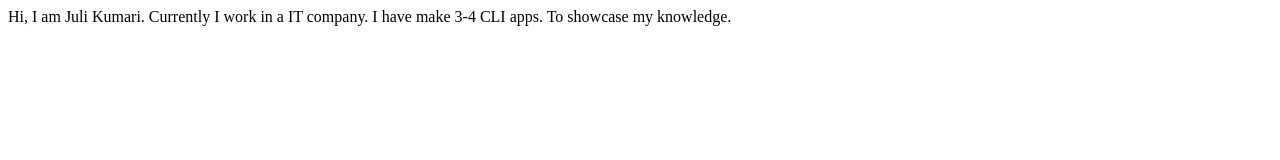
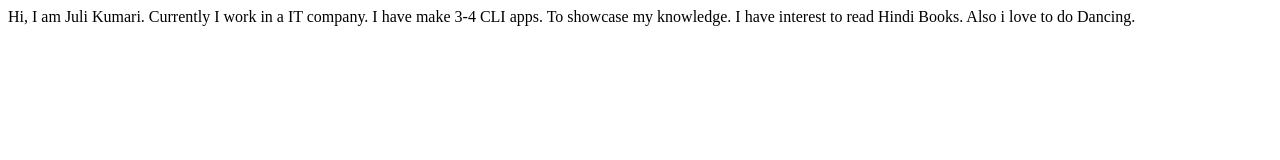
Before and after one commit to Juli-Kumari/juliKumari-portfolio, a plain HTML site: page index.html in a window 1280 px wide. Drawn offline with Linux system fonts and the light colour scheme.

Commit message:
docs-add hobbies

```diff
--- a/index.html
+++ b/index.html
@@ -11,5 +11,6 @@
     Currently I work in a IT company.
 
     I have make 3-4 CLI apps. To showcase my knowledge.
+    I have interest to read Hindi Books. Also i love to do Dancing.
 </body>
 </html>
```
